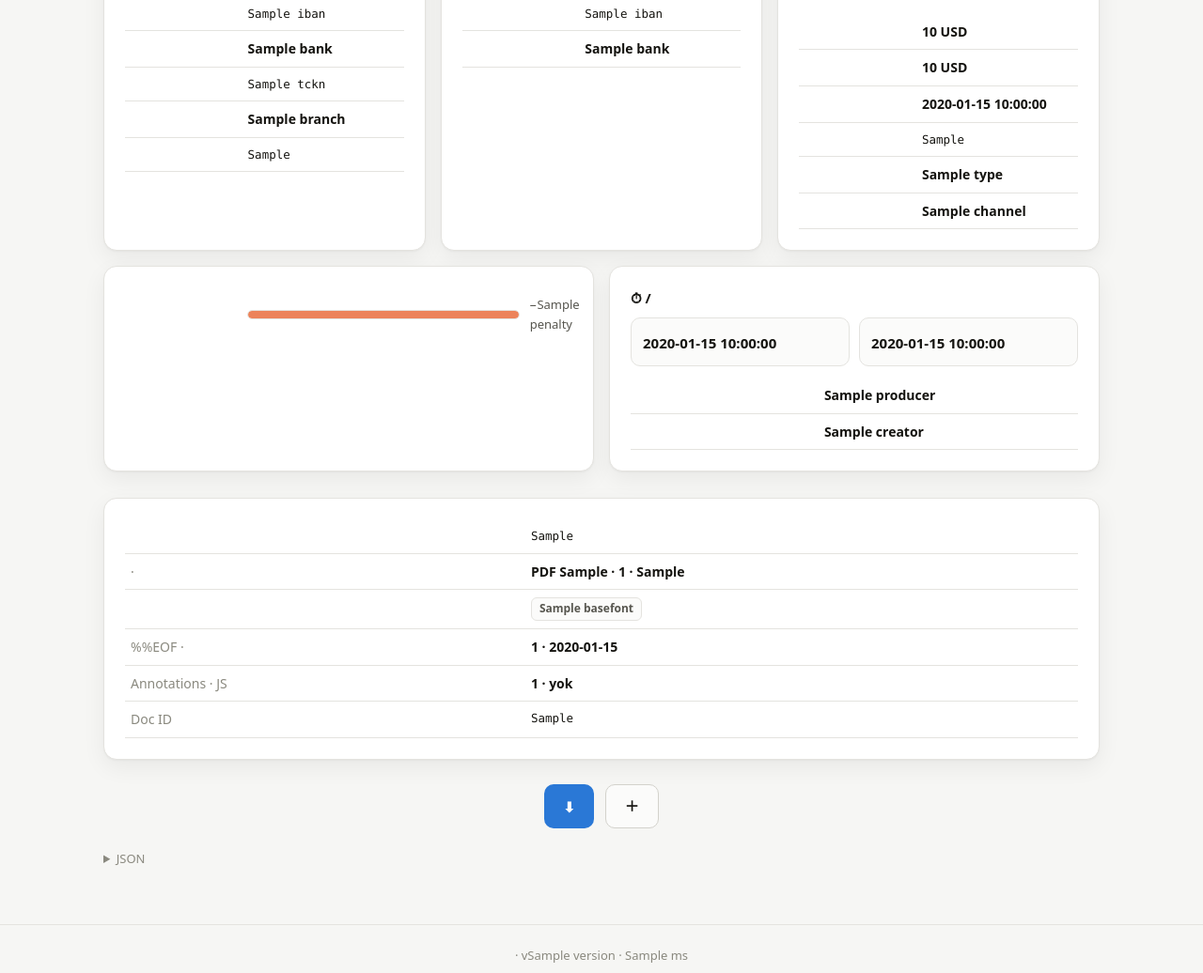
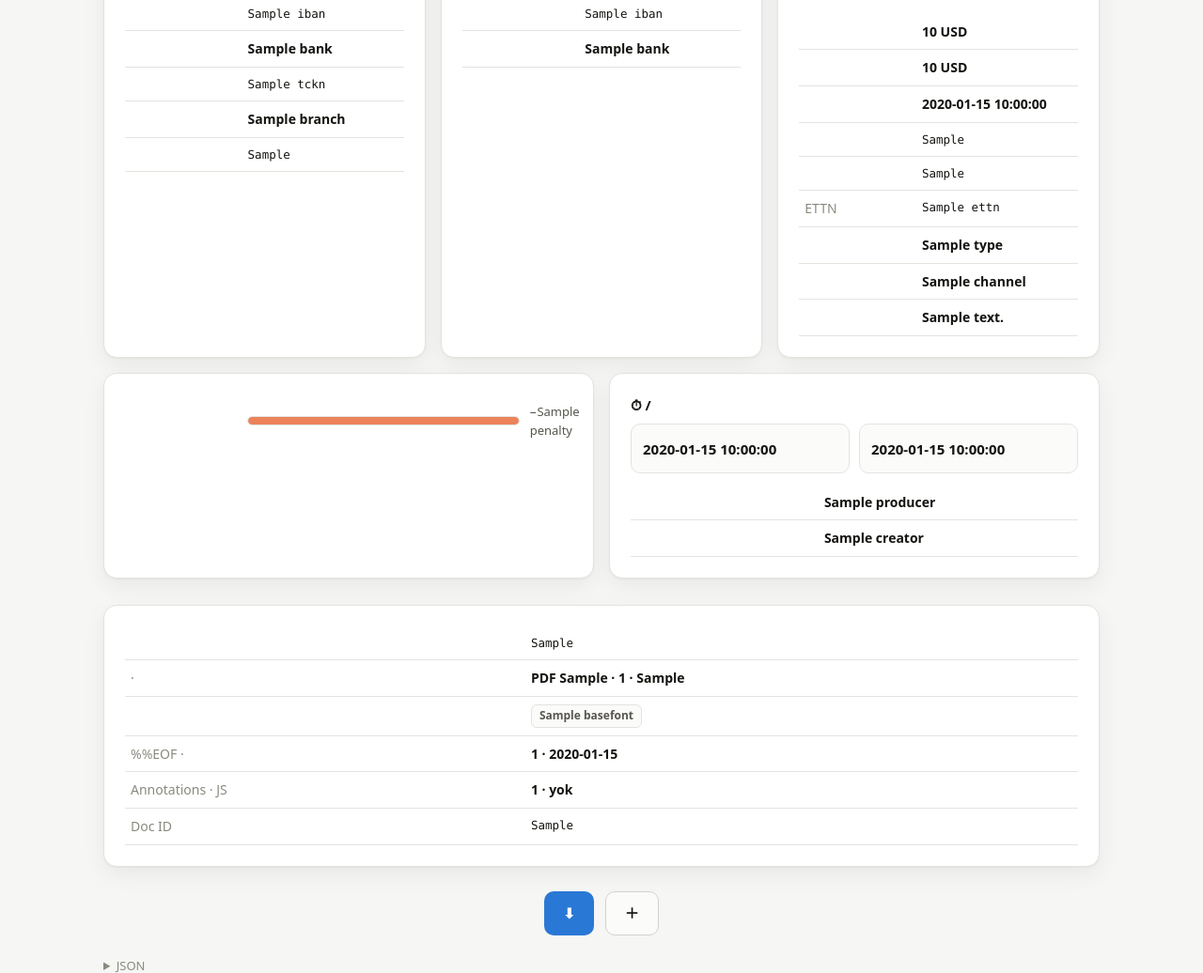
Before and after one commit to mrevreka-dev/dekont-analiz, a Python web app: template templates/report.html in a window 1280 px wide. Shown: the part 656-1692 px from the top of the page at 94% size. Run offline with Jinja, Linux system fonts and the light colour scheme; the template is opened without the code that fills it: most values are stand-ins (such as "Sample title", 1, 10 or a date in 2020).

Commit message:
Add files via upload

```diff
--- a/templates/report.html
+++ b/templates/report.html
@@ -128,8 +128,11 @@
         {% if ex.amount.total is not none %}<tr><td class="k">{{ T.total }}</td><td class="v">{{ ex.amount.total }} {{ ex.amount.currency }}</td></tr>{% endif %}
         {% if ex.transaction.date %}<tr><td class="k">{{ T.date }}</td><td class="v">{{ ex.transaction.date }}</td></tr>{% endif %}
         {% if ex.transaction.ref_no %}<tr><td class="k">{{ T.ref }}</td><td class="v mono">{{ ex.transaction.ref_no }}</td></tr>{% endif %}
+        {% if ex.transaction.document_no %}<tr><td class="k">{{ T.doc_no }}</td><td class="v mono">{{ ex.transaction.document_no }}</td></tr>{% endif %}
+        {% if ex.transaction.ettn %}<tr><td class="k">ETTN</td><td class="v mono">{{ ex.transaction.ettn }}</td></tr>{% endif %}
         {% if ex.transaction.type %}<tr><td class="k">{{ T.txn_type }}</td><td class="v">{{ ex.transaction.type }}</td></tr>{% endif %}
         {% if ex.transaction.channel %}<tr><td class="k">{{ T.channel }}</td><td class="v">{{ ex.transaction.channel }}</td></tr>{% endif %}
+        {% if ex.transaction.description %}<tr><td class="k">{{ T.description }}</td><td class="v">{{ ex.transaction.description }}</td></tr>{% endif %}
       </table>
     </div>
   </div>
```
